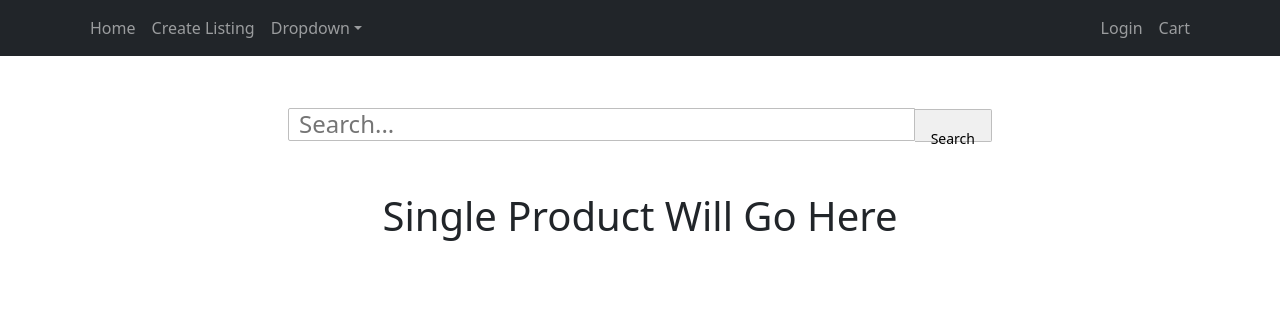
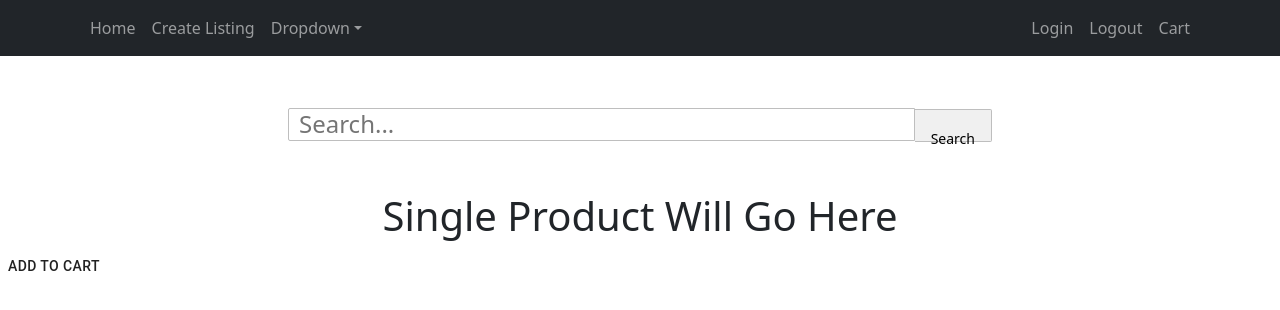
Before and after one commit to JacobBerkey/E-Commerce_React, a React (Create React App) app: page /Product in a window 1280 px wide. Shown: the top 310 px of the page. Built offline with nearby package versions, Linux system fonts and the light colour scheme.

Commit message:
Created Add to Cart button + LogOut Button + Removed Add to cart Button on Home Page + Updated Notes

```diff
--- a/src/App.js
+++ b/src/App.js
@@ -91,10 +91,12 @@ componentDidMount () {
   })
  }
 
- addItemToCart = async (productId) => {
+ addItemToCart = async (product) => {
+   console.log("addItemToCart :", product)
+   const id = product.productId
   const jwt = localStorage.getItem('token');
-  let response = await axios.post(`https://localhost:44394/api/shoppingcart/${productId}`, {headers: {Authorization: 'Bearer ' + jwt}});
-  this.getItemsInShoppingCart();
+  console.log("AddItem :", id, "jwt :", jwt)
+  let response = await axios.post(`https://localhost:44394/api/shoppingcart/${id}/`, product, {headers: {Authorization: 'Bearer ' + jwt}});
  }
 
  logOutUser = async () =>{
@@ -127,8 +129,8 @@ componentDidMount () {
           <Route path="/Register" render={props => <SignUp {...props} createNewUser={this.createNewUser} />} />
           <Route path="/shoppingcart" render={props => <ShoppingCart {...props} />} />
           <Route path="/create" component={CreateListing} />
-          <Route path="/Product" render={props => <SingleProduct {...props} product={this.state.selectedProd} />} />
-          <Route path="/Home" exact render={props => <Home {...props} user={user} allProducts = {this.state.allProducts} goToSingleProd={this.goToSingleProd} addItemToCart={this.addItemToCart} />} />
+          <Route path="/Product" render={props => <SingleProduct {...props} product={this.state.selectedProd} addItemToCart={this.addItemToCart} />} />
+          <Route path="/Home" exact render={props => <Home {...props} user={user} allProducts = {this.state.allProducts} goToSingleProd={this.goToSingleProd}  />} />
         </Switch>
       </div>
       </div>
--- a/src/components/Home/Home.js
+++ b/src/components/Home/Home.js
@@ -21,7 +21,7 @@ const Home = (props) =>{
                         <th>Description</th>
                         <th>Price</th>
                         <th>Average Rating</th>
-                        <th> Add To Cart</th>
+                        <th> View Product</th>
                     </tr>
                 </thead>
                 <tbody>
@@ -32,8 +32,7 @@ const Home = (props) =>{
                         <td>{product.description}</td>
                         <td>${product.price}</td>
                         <td>{product.rating}</td>
-                        <td><button onClick>Add Item To Cart</button></td>
-                        <td><Link to="/Product"><Button onClick={()=> {props.goToSingleProd(product);}}
+                                            <td><Link to="/Product"><Button onClick={()=> {props.goToSingleProd(product);}}
                     // Component ={Link}
                     // to ="/Product"
                 >           View Product</Button></Link></td>
--- a/src/components/Home/SingleProduct.jsx
+++ b/src/components/Home/SingleProduct.jsx
@@ -1,18 +1,29 @@
-import React, {Component} from 'react';
-import {Griad, Paper, Box} from '@material-ui/core'
+import React, {useState} from 'react';
+import {Button, Griad, Paper, Box} from '@material-ui/core'
 
 
 const SingleProduct = (props) =>{
 
+
+    const handleClick = async (event) =>{
+        event.preventDefault();
+        console.log("Props :", props)
+        var newProduct = {
+            productId : props.product.productId,
+            quantity : 1
+        }
+        console.log(newProduct)
+        props.addItemToCart(newProduct);
+    }
 
     return (
 
             <div>
                 <h1>Single Product Will Go Here</h1>
                 <h2> {props.product.name} </h2>
+                <Button onClick={handleClick}>Add To Cart</Button>
             </div>
 
     );
-
 }
 export default SingleProduct;
--- a/src/components/NavBar/NavBar.js
+++ b/src/components/NavBar/NavBar.js
@@ -26,6 +26,7 @@ function NavBar(props) {
     </Nav>
     <Nav>
       <Nav.Link href="/Login">Login</Nav.Link>
+      <Nav.Link onClick={props.logOutUser} href="/Login">Logout</Nav.Link>
       <Nav.Link eventKey={2} href="/ShoppingCart">
         Cart
       </Nav.Link>
```
Also changed, not shown: public/plan.txt.
